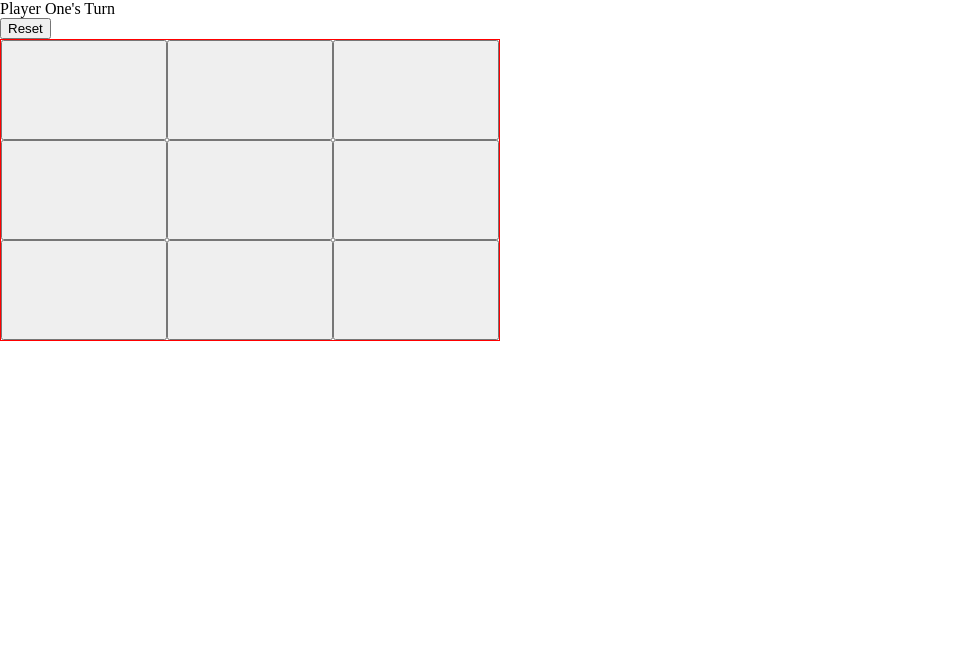
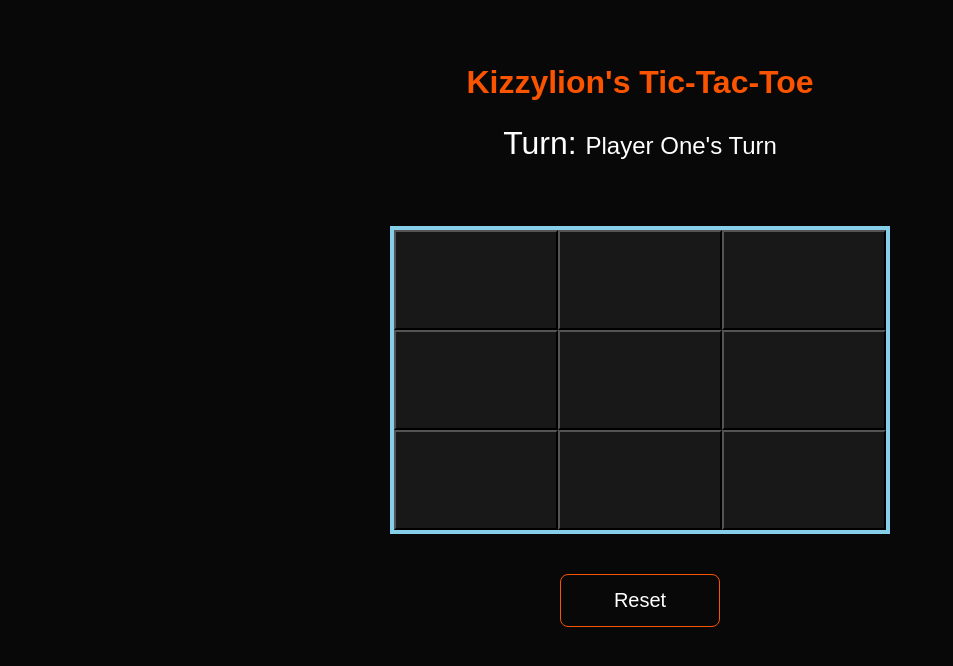
Before and after one commit to kizzylion/tic-tac-toe, a plain HTML site: page index.html in a window 1280 px wide. Shown: the whole page, without its empty margins (0-953 px from the left). Drawn offline with Linux system fonts and the light colour scheme; a web font is replaced by a local one.

Commit message:
UI REDESIGN UPGRADE
Implemented an upgrade to the Ui design of the tictactoe game to make it feel geeky

```diff
--- a/index.html
+++ b/index.html
@@ -9,9 +9,10 @@
 </head>
 <body>
     <div class="screen" id="container">
+        <h1>Kizzylion's Tic-Tac-Toe</h1>
         <div id="turn"></div>
+        <div id="board"></div>
         <button type="button" id="resetBtn">Reset</button>
-        <div id="board"></div>
     </div>
 
     <script src="./app.js"></script>
--- a/style.css
+++ b/style.css
@@ -1,12 +1,47 @@
+
+
+@import url('https://fonts.googleapis.com/css2?family=Electrolize&family=Manrope:wght@200;300;400;500;600;700;800&display=swap');
+
+
 *, *::after, *::before{
+    margin: 0;
+    padding: 0;
     box-sizing: border-box;
 }
 
 body{
+
     margin: 0;
     padding: 0;
+    width: 100vw;
+    height: 100vh;
+    background-color: rgb(8, 8, 8);
+    font-family: 'Electrolize', sans-serif;
 }
 
+#container{
+    width: 100%;
+}
+
+h1{
+    color: rgb(251, 84, 0);
+    text-align: center;
+    margin-top: 64px;
+    font-family: 'Electrolize', sans-serif;
+    font-weight: bold;
+}
+
+#turn{
+    text-align: center;
+    font-size: 24px;
+    color: white;
+    margin-top: 24px;
+}
+#turn::before{
+    content: 'Turn: ';
+    color: white;
+    font-size: 32px;
+}
 
 #board{
     max-width: 500px;
@@ -14,13 +49,25 @@ body{
     grid-template-columns: repeat(3, 1fr);
     grid-template-rows: repeat(auto-fill, 100px);
     grid-auto-rows: 100px;
-    border: 1px solid red;
+    border: 4px solid skyblue;
+    margin-left: auto;
+    margin-right: auto;
+    margin-top: 64px;
+
 }
 
 .cell{
     font-size: 24px;
     width: 100%;
     height: auto;
+    color: whitesmoke;
+    background-color: #181818;
+    font-family: 'Electrolize', sans-serif;
+
+}
+
+.cell:hover{
+    background-color: #585858;
 }
 
 .endgame-message{
@@ -34,4 +81,32 @@ body{
     position: absolute;
     top: 0;
     left: 0;
+    flex-direction: column;
 }
+
+.endgame-message p{
+    font-size: 48px;
+    margin-bottom: 24px;
+    color: whitesmoke;
+}
+
+#resetBtn,
+.endgame-message button {
+    font-size: 20px;
+    display: block;
+    padding: 14px 10px;
+    width: 160px;
+    background-color: transparent;
+    border: 1px solid #fb5400;
+    color: white;
+    margin-top: 40px;
+    margin-right: auto;
+    margin-left: auto;
+    border-radius: 8px;
+}
+
+#resetBtn:hover,
+.endgame-message button:hover {
+    background-color: #fb5400;
+    color: black;
+}
```
